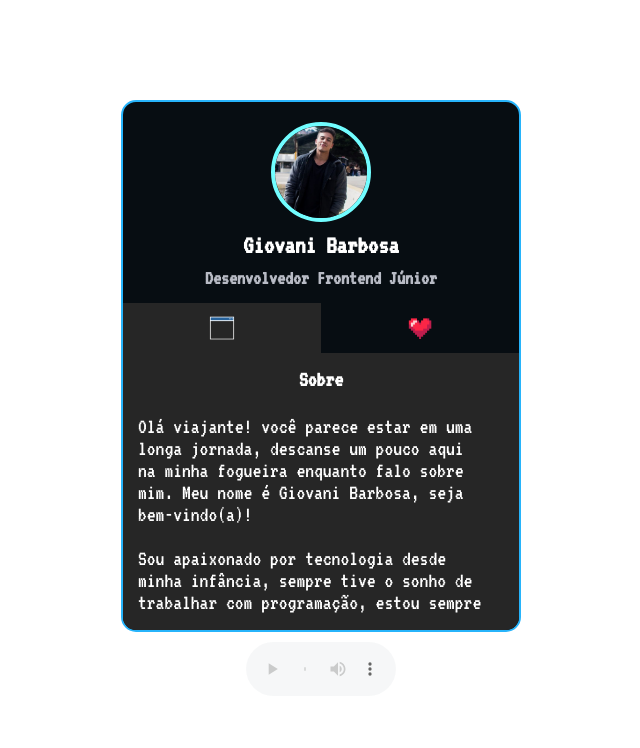
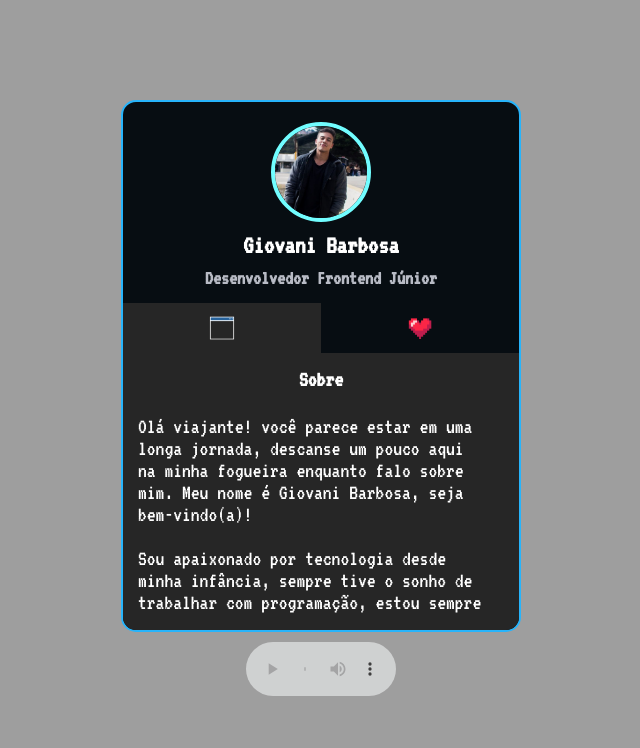
Before and after one commit to barbosagio/mini-portfolio, a plain HTML site: page index.html in a window 1280 px wide. Shown: the whole page, without its empty margins (319-959 px from the left). Drawn offline with Linux system fonts and the light colour scheme; the site is published under a folder, as on GitHub Pages, so addresses that start at the root find nothing.

Commit message:
alteração do background image

```diff
--- a/src/css/style.css
+++ b/src/css/style.css
@@ -1,5 +1,5 @@
 body{
-    background: url(/src/images/boonfire.gif) no-repeat center / cover;
+    background: url(../images/boonfire.gif) no-repeat center / cover;
     font-family: 'VT323', monospace;
     color: #fff;
     font-size: 18px;
```
